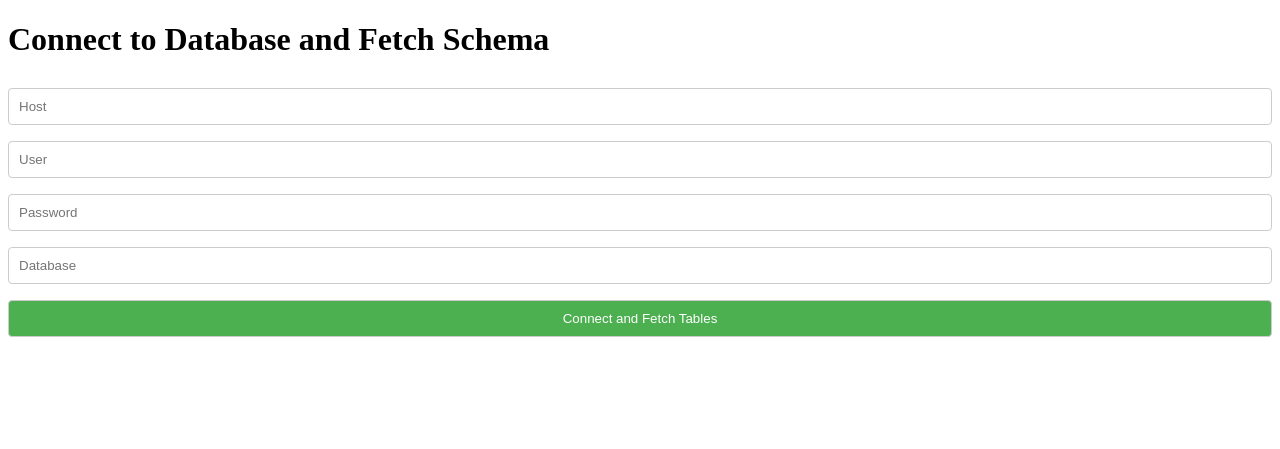
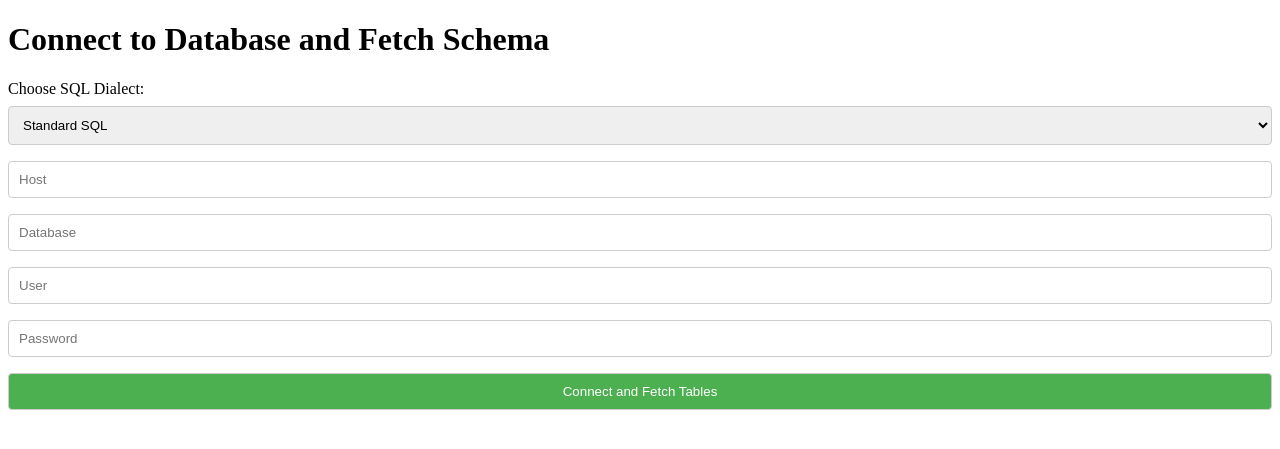
Before and after one commit to djibygass/QueryGenius, a Flask app: page /connect in a window 1280 px wide. Shown: the part 126-575 px from the top of the page. Run offline with Flask 3, Linux system fonts and the light colour scheme.

Commit message:
bigquery connexion

```diff
--- a/app/app.py
+++ b/app/app.py
@@ -1,8 +1,10 @@
-from flask import Flask, request, render_template, session, redirect, url_for
+from flask import Flask, request, render_template, session, redirect, url_for, flash
 import os
 import mysql.connector
 from dotenv import load_dotenv
 from openai import OpenAI
+from google.cloud import bigquery
+from google.oauth2 import service_account
 
 app = Flask(__name__)
 app.secret_key = 'your_very_secure_secret'  # Ensure you have a secure secret key
@@ -14,11 +16,15 @@ def get_db_connection():
     # Retrieve connection details from the session
     conn = mysql.connector.connect(
         host=session['db_details']['host'],
+        database=session['db_details']['database'],
         user=session['db_details']['user'],
-        password=session['db_details']['password'],
-        database=session['db_details']['database']
+        password=session['db_details']['password']
     )
     return conn
+
+def get_bigquery_client(credentials_path):
+    credentials = service_account.Credentials.from_service_account_file(credentials_path)
+    return bigquery.Client(credentials=credentials, project=credentials.project_id)
 
 @app.route('/')
 def home():
@@ -29,8 +35,9 @@ def generate_sql():
     error = None
     sql_query = None
     user_prompt = request.form['sql_prompt']
+    sql_dialect = request.form['sql_dialect']
 
-    full_prompt = f"Generate a SQL query for: {user_prompt}"
+    full_prompt = f"Generate a {sql_dialect} SQL query for: {user_prompt}"
     try:
         completion = client.chat.completions.create(
             model="ft:gpt-3.5-turbo-0125:personal:text-to-sql:9NiqfkTN",
@@ -42,7 +49,7 @@ def generate_sql():
     except Exception as e:
         error = f"Error generating SQL: {e}"
 
-    return render_template('home.html', sql_query=sql_query, error=error, user_prompt=user_prompt)
+    return render_template('home.html', sql_query=sql_query, error=error, user_prompt=user_prompt, sql_dialect=sql_dialect)
 
 @app.route('/connect', methods=['GET', 'POST'])
 def connect():
@@ -54,41 +61,83 @@ def connect():
 
     if request.method == 'POST':
         if 'fetch_tables' in request.form:
-            # Store connection details in session after successful connection
-            session['db_details'] = {
-                'host': request.form['host'],
-                'user': request.form['user'],
-                'password': request.form['password'],
-                'database': request.form['database']
-            }
-            try:
-                conn = get_db_connection()
-                cur = conn.cursor(dictionary=True)
-                cur.execute("SELECT TABLE_NAME FROM INFORMATION_SCHEMA.TABLES WHERE TABLE_SCHEMA = %s", (session['db_details']['database'],))
-                tables = cur.fetchall()
-                cur.close()
-                conn.close()
-            except mysql.connector.Error as err:
-                error = f"Database connection failed: {err}"
+            sql_dialect = request.form['sql_dialect']
+            session['sql_dialect'] = sql_dialect
+
+            if sql_dialect == 'BigQuery':
+                if 'credentials' not in request.files:
+                    flash('No file part for credentials')
+                    return redirect(request.url)
+
+                file = request.files['credentials']
+                if file.filename == '':
+                    flash('No selected file for credentials')
+                    return redirect(request.url)
+
+                if file:
+                    credentials_path = os.path.join('/tmp', file.filename)
+                    file.save(credentials_path)
+                    session['bigquery_project'] = request.form['project']
+                    session['bigquery_dataset'] = request.form['dataset']
+                    session['credentials_path'] = credentials_path
+
+                    try:
+                        client_bigquery = get_bigquery_client(credentials_path)
+                        dataset_ref = client_bigquery.dataset(session['bigquery_dataset'])
+                        tables = list(client_bigquery.list_tables(dataset_ref))
+                        tables = [{'TABLE_NAME': table.table_id} for table in tables]
+                    except Exception as err:
+                        error = f"BigQuery connection failed: {err}"
+            else:
+                # Store connection details in session after successful connection
+                session['db_details'] = {
+                    'host': request.form['host'],
+                    'database': request.form['database'],
+                    'user': request.form['user'],
+                    'password': request.form['password']
+                }
+                try:
+                    conn = get_db_connection()
+                    cur = conn.cursor(dictionary=True)
+                    cur.execute("SELECT TABLE_NAME FROM INFORMATION_SCHEMA.TABLES WHERE TABLE_SCHEMA = %s", (session['db_details']['database'],))
+                    tables = cur.fetchall()
+                    cur.close()
+                    conn.close()
+                except mysql.connector.Error as err:
+                    error = f"Database connection failed: {err}"
 
         elif 'fetch_schema' in request.form:
             table_name = request.form['table_select']
             session['table_name'] = table_name
-            try:
-                conn = get_db_connection()
-                cur = conn.cursor(dictionary=True)
-                cur.execute("SELECT COLUMN_NAME, DATA_TYPE FROM INFORMATION_SCHEMA.COLUMNS WHERE TABLE_NAME = %s", (table_name,))
-                schema = cur.fetchall()
-                cur.close()
-                conn.close()
-                session['schema'] = schema  # Store schema in session for further use
-            except mysql.connector.Error as err:
-                error = f"Error fetching schema: {err}"
+            sql_dialect = session.get('sql_dialect')
+
+            if sql_dialect == 'BigQuery':
+                try:
+                    credentials_path = session['credentials_path']
+                    client_bigquery = get_bigquery_client(credentials_path)
+                    table_ref = client_bigquery.dataset(session['bigquery_dataset']).table(table_name)
+                    table = client_bigquery.get_table(table_ref)
+                    schema = [{'COLUMN_NAME': field.name, 'DATA_TYPE': field.field_type} for field in table.schema]
+                    session['schema'] = schema  # Store schema in session for further use
+                except Exception as err:
+                    error = f"Error fetching BigQuery schema: {err}"
+            else:
+                try:
+                    conn = get_db_connection()
+                    cur = conn.cursor(dictionary=True)
+                    cur.execute("SELECT COLUMN_NAME, DATA_TYPE FROM INFORMATION_SCHEMA.COLUMNS WHERE TABLE_NAME = %s", (table_name,))
+                    schema = cur.fetchall()
+                    cur.close()
+                    conn.close()
+                    session['schema'] = schema  # Store schema in session for further use
+                except mysql.connector.Error as err:
+                    error = f"Error fetching schema: {err}"
 
         elif 'generate_sql' in request.form:
             user_prompt = request.form['sql_prompt']
             schema = session.get('schema', [])
             table_name = session.get('table_name', '')
+            sql_dialect = session.get('sql_dialect')
 
             full_prompt = f"Using the schema {schema} of table {table_name}, generate a SQL query for: {user_prompt}"
             try:
@@ -100,13 +149,26 @@ def connect():
                 )
                 sql_query = completion.choices[0].message.content
 
-                # Execute the generated SQL query
-                conn = get_db_connection()
-                cur = conn.cursor(dictionary=True)
-                cur.execute(sql_query)
-                query_results = cur.fetchall()
-                cur.close()
-                conn.close()
+                if sql_dialect == 'BigQuery':
+                    # Qualify the table names in the generated SQL query
+                    qualified_table_name = f"`{session['bigquery_project']}.{session['bigquery_dataset']}.{table_name}`"
+                    sql_query = sql_query.replace(table_name, qualified_table_name)
+
+                    try:
+                        credentials_path = session['credentials_path']
+                        client_bigquery = get_bigquery_client(credentials_path)
+                        query_job = client_bigquery.query(sql_query)
+                        query_results = [dict(row) for row in query_job.result()]
+                    except Exception as err:
+                        error = f"Error executing BigQuery SQL: {err}"
+                else:
+                    # Execute the generated SQL query
+                    conn = get_db_connection()
+                    cur = conn.cursor(dictionary=True)
+                    cur.execute(sql_query)
+                    query_results = cur.fetchall()
+                    cur.close()
+                    conn.close()
             except mysql.connector.Error as err:
                 error = f"Error executing SQL: {err}"
             except Exception as e:
--- a/app/templates/connect.html
+++ b/app/templates/connect.html
@@ -17,11 +17,25 @@
     {% if error %}
         <p style="color: red;">{{ error }}</p>
     {% endif %}
-    <form method="post">
-        <input type="text" name="host" placeholder="Host" required class="prompt-input" value="{{ session.db_details.host if 'db_details' in session }}">
-        <input type="text" name="user" placeholder="User" required class="prompt-input" value="{{ session.db_details.user if 'db_details' in session }}">
-        <input type="password" name="password" placeholder="Password" required class="prompt-input">
-        <input type="text" name="database" placeholder="Database" required class="prompt-input" value="{{ session.db_details.database if 'db_details' in session }}">
+    <form method="post" enctype="multipart/form-data">
+        <label for="sql_dialect">Choose SQL Dialect:</label>
+        <select id="sql_dialect" name="sql_dialect" class="prompt-input" onchange="toggleBigQueryFields()">
+            <option value="Standard SQL" {% if request.form.sql_dialect == "Standard SQL" %}selected{% endif %}>Standard SQL</option>
+            <option value="PostgreSQL" {% if request.form.sql_dialect == "PostgreSQL" %}selected{% endif %}>PostgreSQL</option>
+            <option value="SQLite" {% if request.form.sql_dialect == "SQLite" %}selected{% endif %}>SQLite</option>
+            <option value="BigQuery" {% if request.form.sql_dialect == "BigQuery" %}selected{% endif %}>BigQuery</option>
+        </select>
+        <div id="non-bigquery-fields" {% if request.form.sql_dialect == "BigQuery" %}style="display:none;"{% endif %}>
+            <input type="text" name="host" placeholder="Host" class="prompt-input" value="{{ session.db_details.host if 'db_details' in session }}">
+            <input type="text" name="database" placeholder="Database" class="prompt-input" value="{{ session.db_details.database if 'db_details' in session }}">
+            <input type="text" name="user" placeholder="User" class="prompt-input" value="{{ session.db_details.user if 'db_details' in session }}">
+            <input type="password" name="password" placeholder="Password" class="prompt-input">
+        </div>
+        <div id="bigquery-fields" {% if request.form.sql_dialect != "BigQuery" %}style="display:none;"{% endif %}>
+            <input type="text" name="project" placeholder="BigQuery Project" class="prompt-input" value="{{ session.bigquery_project if 'bigquery_project' in session }}">
+            <input type="text" name="dataset" placeholder="BigQuery Dataset" class="prompt-input" value="{{ session.bigquery_dataset if 'bigquery_dataset' in session }}">
+            <input type="file" name="credentials" class="prompt-input">
+        </div>
         <button type="submit" name="fetch_tables" class="prompt-input">Connect and Fetch Tables</button>
         {% if tables %}
             <select name="table_select" class="prompt-input">
@@ -40,6 +54,13 @@
             {% endfor %}
         </ul>
         <form method="post">
+            <label for="sql_dialect">Choose SQL Dialect:</label>
+            <select id="sql_dialect" name="sql_dialect" class="prompt-input">
+                <option value="Standard SQL" {% if request.form.sql_dialect == "Standard SQL" %}selected{% endif %}>Standard SQL</option>
+                <option value="PostgreSQL" {% if request.form.sql_dialect == "PostgreSQL" %}selected{% endif %}>PostgreSQL</option>
+                <option value="SQLite" {% if request.form.sql_dialect == "SQLite" %}selected{% endif %}>SQLite</option>
+                <option value="BigQuery" {% if request.form.sql_dialect == "BigQuery" %}selected{% endif %}>BigQuery</option>
+            </select>
             <input type="text" name="sql_prompt" placeholder="Enter your SQL prompt" required class="prompt-input">
             <button type="submit" name="generate_sql" class="prompt-input">Generate SQL Query</button>
         </form>
@@ -71,5 +92,17 @@
             </tbody>
         </table>
     {% endif %}
+    <script>
+        function toggleBigQueryFields() {
+            const sqlDialect = document.getElementById('sql_dialect').value;
+            if (sqlDialect === 'BigQuery') {
+                document.getElementById('non-bigquery-fields').style.display = 'none';
+                document.getElementById('bigquery-fields').style.display = 'block';
+            } else {
+                document.getElementById('non-bigquery-fields').style.display = 'block';
+                document.getElementById('bigquery-fields').style.display = 'none';
+            }
+        }
+    </script>
 </body>
 </html>
```
Also changed, not shown: app/templates/home.html (+7 -0 lines), 3 other files.
